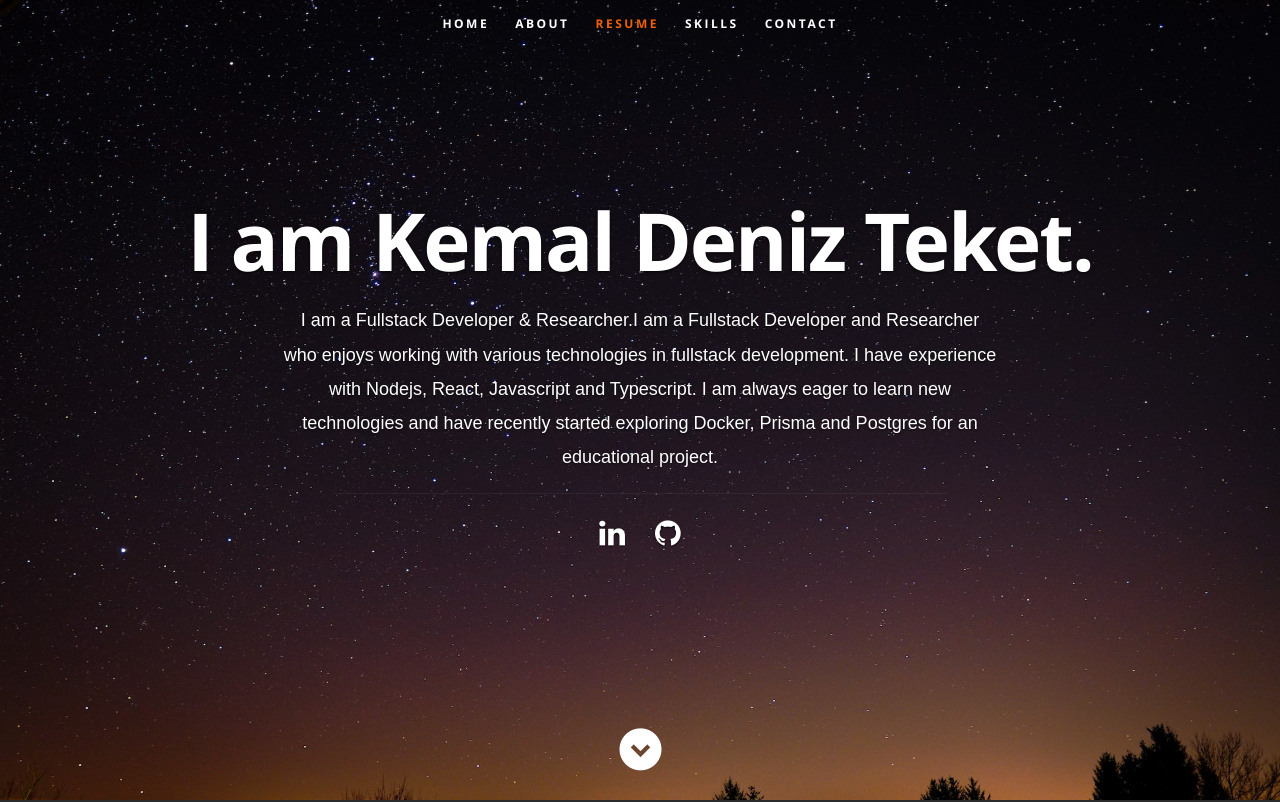
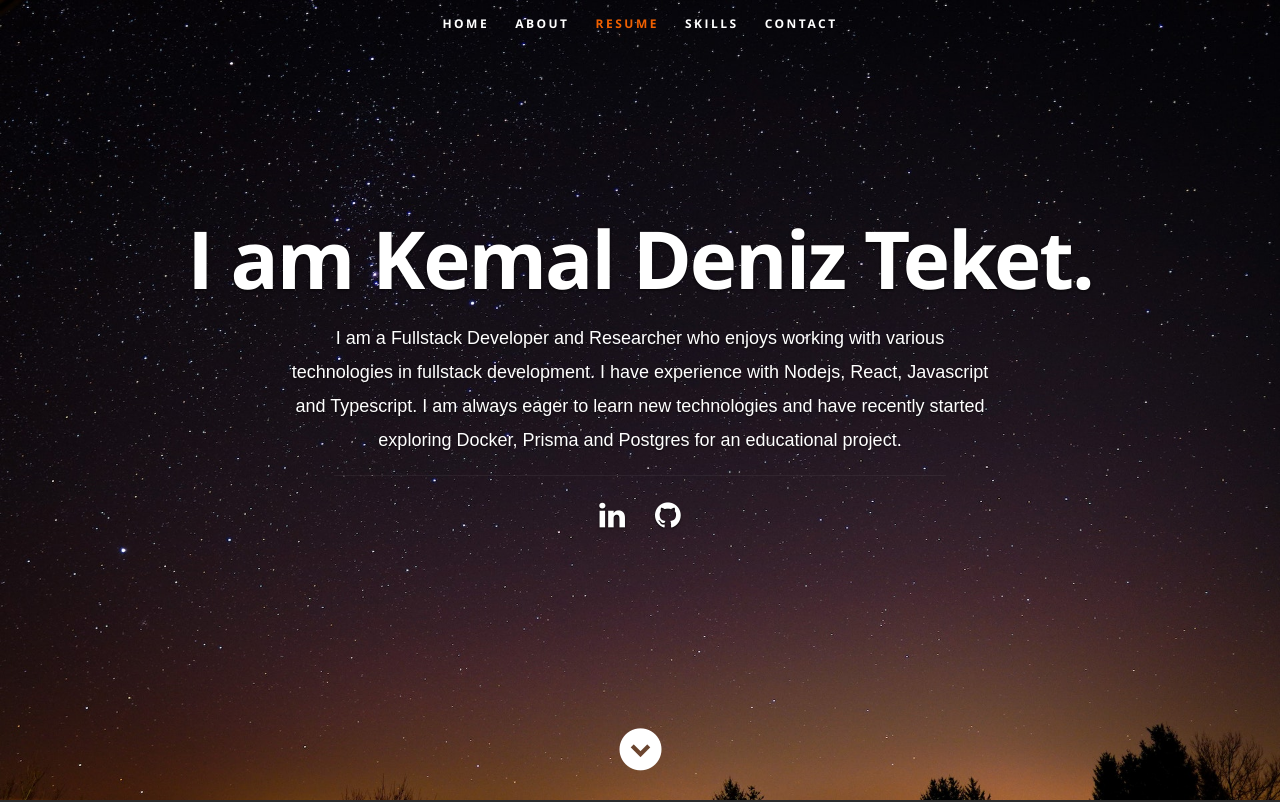
Before and after one commit to kadetr/kdt-portfolio, a React (Create React App) app: page / in a window 1280 px wide. Shown: the top 802 px of the page. Built offline with nearby package versions, Linux system fonts and the light colour scheme.

Commit message:
intro fix

```diff
--- a/src/components/Header.js
+++ b/src/components/Header.js
@@ -22,7 +22,7 @@ export default class Header extends Component {
          <div className="row banner">
             <div className="banner-text">
                <h1 className="responsive-headline">I am {resumeData.name}.</h1>
-               <h3 style={{color:'#fff', fontFamily:'sans-serif'}}>I am a {resumeData.role}.{resumeData.roleDescription}
+               <h3 style={{color:'#fff', fontFamily:'sans-serif'}}>{resumeData.roleDescription}
                </h3>
                <hr/>
                <ul className="social">
```
